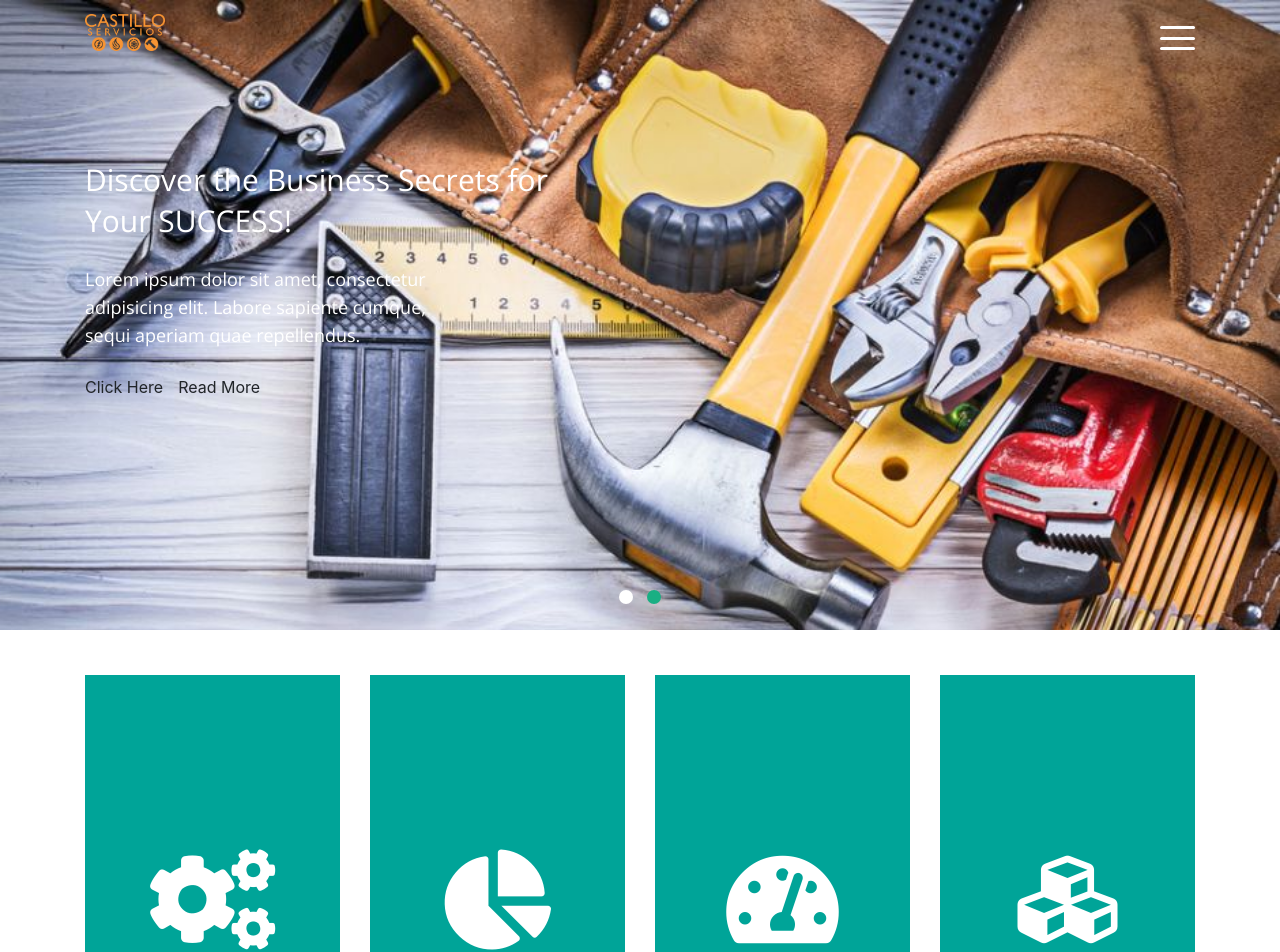
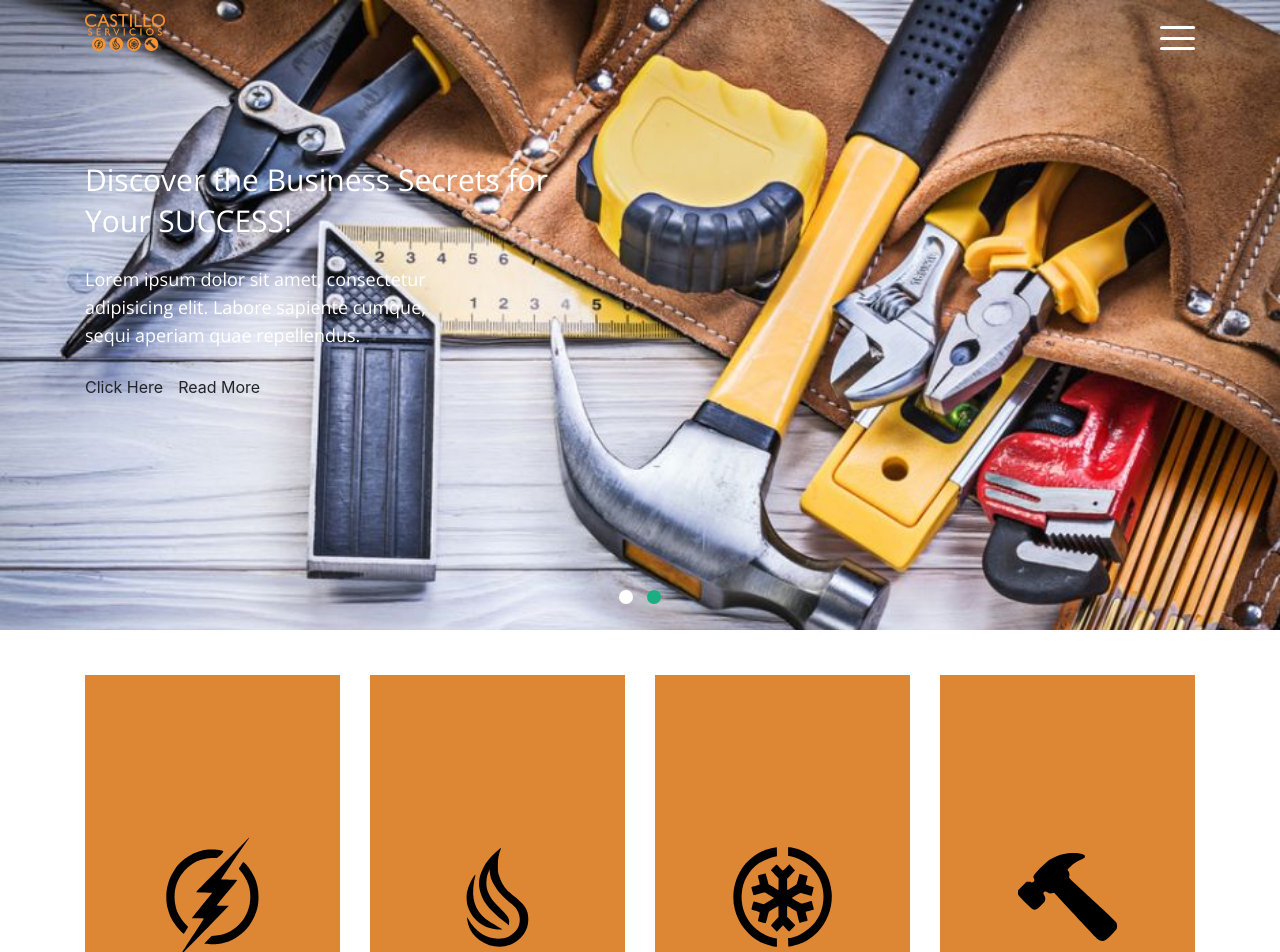
Before and after one commit to vivascastillomatias/claudio-portfolio, a React (Create React App) app: page / in a window 1280 px wide. Shown: the top 952 px of the page. Built offline with nearby package versions, Linux system fonts and the light colour scheme.

Commit message:
Agrego los simbolos svg del Logo para la parte de Features del Home

```diff
--- a/src/Components/Features.jsx
+++ b/src/Components/Features.jsx
@@ -1,4 +1,119 @@
 import React from 'react';
+
+const data = {
+    cuadros: [
+    {titulo: "Electricidad", cuerpo: "cuerpo de titulo1"},
+    {titulo: "Gasista", cuerpo: "cuerpo de titulo2"},
+    {titulo: "Refrigeracion", cuerpo: "cuerpo de titulo3"},
+    {titulo: "Refacciones", cuerpo: "cuerpo de titulo3"}
+    ]
+  }
+
+var iconGas = <svg version="1.0" xmlns="http://www.w3.org/2000/svg" width="100" height="100" viewBox="0 0 187.000000 300.000000" preserveAspectRatio="xMidYMid meet">
+<g transform="translate(0.000000,300.000000) scale(0.100000,-0.100000)"
+fill="#000000" stroke="none">
+<path d="M915 2872 c-202 -182 -320 -328 -412 -509 -112 -219 -145 -406 -108
+-618 31 -178 98 -326 223 -495 87 -117 301 -324 452 -436 74 -56 149 -116 167
+-134 30 -31 33 -32 40 -14 4 10 8 51 8 89 -1 116 -30 158 -285 420 -196 201
+-254 276 -320 410 -66 135 -84 224 -77 374 5 118 17 171 65 295 l26 69 13 -97
+c6 -53 19 -121 28 -152 24 -84 118 -259 192 -359 80 -108 271 -301 403 -406
+118 -95 149 -128 195 -204 107 -179 105 -403 -5 -575 -50 -78 -159 -174 -242
+-213 -236 -112 -563 -83 -809 72 -167 106 -308 259 -400 434 -22 43 -43 76
+-46 73 -9 -8 17 -164 39 -235 56 -181 174 -341 338 -456 405 -284 914 -255
+1232 72 163 168 237 364 225 598 -7 125 -23 190 -75 290 -47 91 -193 238 -359
+364 -68 51 -150 123 -184 159 -127 138 -220 305 -266 480 -23 86 -26 117 -27
+272 -1 192 16 300 73 461 16 44 25 79 22 79 -3 0 -60 -49 -126 -108z"/>
+<path d="M233 2127 c-110 -147 -202 -378 -222 -560 -11 -94 1 -241 25 -325
+101 -347 349 -592 694 -683 94 -25 267 -44 316 -35 l36 7 -148 86 c-82 47
+-185 109 -229 138 -377 250 -535 573 -496 1017 11 124 39 291 60 366 13 43 2
+40 -36 -11z"/>
+</g>
+</svg>
+var iconElectricidad = <svg version="1.0" xmlns="http://www.w3.org/2000/svg"
+width="120" height="120" viewBox="0 0 300.000000 388.000000"
+preserveAspectRatio="xMidYMid meet">
+<g transform="translate(0.000000,388.000000) scale(0.100000,-0.100000)"
+fill="#000000" stroke="none">
+<path d="M2554 3728 c-70 -73 -444 -457 -830 -853 -386 -396 -714 -735 -729
+-752 l-27 -33 164 -1 c89 -1 207 -4 262 -8 l98 -6 -142 -175 c-131 -162 -250
+-308 -445 -550 l-77 -95 196 -3 c108 -1 196 -6 196 -10 0 -16 -173 -284 -603
+-938 -93 -141 -171 -263 -175 -272 -3 -9 21 12 54 48 32 36 244 254 470 485
+225 231 557 571 736 755 l326 335 -194 3 c-107 1 -194 6 -194 10 0 9 141 183
+376 463 174 207 284 348 284 361 0 5 -117 8 -260 8 -175 0 -260 3 -260 10 0
+13 33 64 164 255 53 77 171 250 261 385 91 135 195 288 232 340 36 52 97 141
+134 197 38 56 73 104 78 107 9 6 43 66 37 66 -2 0 -61 -60 -132 -132z"/>
+<path d="M1350 3473 c-427 -46 -840 -295 -1076 -649 -177 -266 -267 -560 -268
+-874 0 -157 12 -252 50 -399 49 -190 103 -307 225 -487 91 -135 277 -331 295
+-312 16 18 134 207 134 216 0 4 -35 43 -78 87 -85 87 -190 235 -229 324 -14
+31 -34 74 -44 96 -53 114 -95 377 -85 534 17 261 87 466 229 666 127 179 303
+329 493 421 144 69 414 120 574 107 l76 -6 60 50 c85 71 146 142 142 167 -2
+16 -15 24 -51 33 -111 27 -320 40 -447 26z"/>
+<path d="M2426 2976 c-37 -52 -69 -102 -72 -111 -4 -10 11 -36 43 -73 91 -104
+145 -186 204 -307 88 -182 122 -334 122 -545 0 -335 -131 -656 -364 -890 -222
+-223 -475 -339 -801 -365 l-86 -7 -119 -121 -118 -120 35 -9 c65 -15 302 -21
+400 -9 322 39 620 183 858 415 120 117 210 243 300 421 109 218 151 378 159
+611 13 381 -79 693 -293 991 -61 86 -176 213 -192 213 -6 0 -40 -42 -76 -94z"/>
+</g>
+</svg>
+var iconRefacciones = <svg version="1.0" xmlns="http://www.w3.org/2000/svg"
+width="100" height="100" viewBox="0 0 284.000000 252.000000"
+preserveAspectRatio="xMidYMid meet">
+<g transform="translate(0.000000,252.000000) scale(0.100000,-0.100000)"
+fill="#000000" stroke="none">
+<path d="M1435 2500 c-194 -21 -433 -115 -586 -230 -92 -69 -357 -340 -381
+-389 -21 -43 -21 -46 -5 -92 22 -61 21 -71 -6 -97 -24 -23 -61 -29 -72 -12 -3
+6 -33 10 -67 10 l-60 0 -121 -119 -121 -118 -4 -60 c-4 -59 -4 -60 46 -119 67
+-80 322 -328 364 -354 37 -22 73 -25 114 -10 33 13 220 193 240 232 24 45 17
+105 -17 166 -26 46 -29 59 -20 78 6 13 21 26 35 30 22 5 35 0 110 -43 26 -16
+69 -16 120 -2 24 7 41 7 45 1 6 -10 505 -548 756 -817 83 -88 219 -235 304
+-328 167 -180 217 -217 296 -217 73 0 132 40 272 184 144 147 159 173 150 264
+-9 87 23 53 -567 603 -151 140 -393 365 -538 499 -247 227 -263 245 -255 269
+16 55 9 116 -20 159 -34 52 -31 61 62 140 100 86 151 120 286 187 118 60 120
+61 120 95 0 27 -6 37 -30 51 -68 40 -274 58 -450 39z"/>
+</g>
+</svg>
+var iconRefrigeracion = <svg version="1.0" xmlns="http://www.w3.org/2000/svg"
+width="100" height="100" viewBox="0 0 300.000000 304.000000"
+preserveAspectRatio="xMidYMid meet">
+<g transform="translate(0.000000,304.000000) scale(0.100000,-0.100000)"
+fill="#000000" stroke="none">
+<path d="M1285 3023 c-135 -17 -339 -79 -450 -136 -227 -116 -439 -304 -573
+-510 -239 -366 -316 -817 -212 -1233 81 -323 267 -618 512 -814 142 -113 237
+-169 391 -230 118 -46 289 -90 351 -90 l26 0 0 124 0 125 -47 7 c-252 37 -587
+241 -756 459 -198 256 -292 572 -266 896 31 382 212 704 521 922 128 91 355
+185 511 212 l37 6 0 134 c0 74 -3 134 -7 134 -5 -1 -21 -4 -38 -6z"/>
+<path d="M1670 2900 l0 -130 28 -5 c288 -60 513 -176 697 -360 107 -106 171
+-200 236 -345 114 -255 145 -535 88 -796 -41 -189 -89 -302 -207 -484 -99
+-151 -374 -367 -567 -443 -95 -38 -201 -67 -248 -67 l-28 0 3 -127 3 -128 45
+4 c112 8 387 98 500 163 113 66 269 188 350 274 311 330 470 793 421 1224 -39
+336 -147 588 -372 865 -125 155 -360 320 -564 398 -114 44 -285 87 -341 87
+l-44 0 0 -130z"/>
+<path d="M1231 2424 c-45 -47 -81 -88 -81 -92 0 -4 52 -60 115 -126 l115 -118
+0 -179 c0 -98 -3 -179 -7 -178 -5 0 -27 13 -50 27 -23 15 -88 55 -144 89
+l-103 62 -42 161 c-23 89 -44 163 -46 166 -6 5 -220 -56 -231 -66 -4 -4 6 -61
+22 -128 17 -66 31 -127 31 -135 0 -9 -39 -24 -117 -46 -65 -18 -123 -34 -130
+-36 -12 -4 -11 -9 26 -155 13 -47 26 -88 30 -92 4 -5 61 7 126 26 231 65 216
+63 266 29 24 -16 86 -54 136 -84 51 -30 93 -57 93 -60 0 -3 -70 -47 -155 -99
+l-156 -93 -142 42 c-78 22 -149 41 -157 41 -11 0 -24 -33 -47 -120 -35 -134
+-36 -130 37 -145 79 -16 190 -58 190 -71 0 -8 -14 -69 -31 -135 -25 -96 -29
+-123 -18 -129 27 -18 220 -63 228 -54 4 5 27 83 50 174 22 90 47 170 54 178 8
+7 74 49 148 93 l134 79 3 -171 2 -170 -115 -122 c-63 -67 -115 -127 -115 -132
+0 -6 40 -51 90 -100 l90 -89 93 98 93 99 89 -97 c50 -53 95 -95 101 -94 6 2
+50 44 98 95 l88 92 -126 130 -126 129 0 160 c0 89 3 163 8 165 4 2 67 -32 141
+-77 l134 -81 24 -90 c12 -49 32 -130 44 -178 17 -72 24 -87 37 -83 10 3 60 17
+112 31 52 15 102 30 111 34 15 5 14 19 -16 136 -18 72 -32 131 -31 132 4 5
+186 56 214 60 21 4 32 11 32 22 0 20 -56 241 -63 247 -3 3 -65 -11 -138 -32
+-194 -53 -178 -53 -267 1 -42 27 -103 63 -134 82 -32 19 -58 38 -58 43 0 15
+235 150 260 150 14 0 94 -20 179 -45 85 -25 156 -44 157 -42 5 5 65 259 62
+262 -2 1 -46 14 -98 29 -159 44 -157 41 -120 158 11 34 22 83 26 108 l6 45
+-122 33 c-67 19 -123 32 -125 30 -2 -2 -20 -68 -40 -148 -21 -80 -41 -153 -47
+-163 -5 -9 -44 -38 -86 -63 -42 -25 -102 -61 -132 -79 -30 -19 -58 -34 -62
+-35 -5 0 -8 77 -8 171 l0 172 84 86 c107 109 156 163 156 171 0 4 -38 47 -85
+96 l-85 89 -95 -97 c-54 -56 -100 -95 -108 -92 -7 2 -50 45 -96 94 -45 50 -86
+90 -91 90 -4 0 -44 -39 -89 -86z"/>
+</g>
+</svg>
+
 
 export default function Features() {
 
@@ -10,11 +125,11 @@ export default function Features() {
                     <div class="col-xs-12 col-sm-12 col-md-6 col-lg-3 col-xl-3">
                     <div class="each-icon box-1">
                         <div class="icon-wrap">
-                        <i class="fa fa-cogs"></i>
+                        {iconElectricidad}
                         </div>
                         <div class="icon-text">
-                        <h3>Title</h3>
-                        <p>Lorem ipsum dolor sit amet, consectetur adipisicing elit. Labore sapiente cumque est, quaerat sequi aperiam quae repellendus. Aspernatur corrupti eos quam beatae, voluptatibus nemo distinctio ad suscipit, et officia velit.</p>
+                        <h3>{data.cuadros[0].titulo}</h3>
+                        <p>{data.cuadros[0].cuerpo}</p>
                         <div class="cta">
                             {/* <a title="Read More" href="#"><i class="fa fa-arrow-right" aria-hidden="true"></i></a> */}
                         </div>
@@ -24,11 +139,11 @@ export default function Features() {
                     <div class="col-xs-12 col-sm-12 col-md-6 col-lg-3 col-xl-3">
                     <div class="each-icon box-2">
                         <div class="icon-wrap">
-                        <i class="fa fa-chart-pie"></i>
+                        {iconGas}
                         </div>
                         <div class="icon-text">
-                        <h3>Title</h3>
-                        <p>Lorem ipsum dolor sit amet, consectetur adipisicing elit. Labore sapiente cumque est, quaerat sequi aperiam quae repellendus. Aspernatur corrupti eos quam beatae, voluptatibus nemo distinctio ad suscipit, et officia velit.</p>
+                        <h3>{data.cuadros[1].titulo}</h3>
+                        <p>{data.cuadros[1].cuerpo}</p>
                         <div class="cta">
                             {/* <a title="Read More" href="#"><i class="fa fa-arrow-right" aria-hidden="true"></i></a> */}
                         </div>
@@ -38,11 +153,11 @@ export default function Features() {
                     <div class="col-xs-12 col-sm-12 col-md-6 col-lg-3 col-xl-3">
                     <div class="each-icon box-3">
                         <div class="icon-wrap">
-                        <i class="fa fa-tachometer-alt"></i>
+                        {iconRefrigeracion}
                         </div>
                         <div class="icon-text">
-                        <h3>Title</h3>
-                        <p>Lorem ipsum dolor sit amet, consectetur adipisicing elit. Labore sapiente cumque est, quaerat sequi aperiam quae repellendus. Aspernatur corrupti eos quam beatae, voluptatibus nemo distinctio ad suscipit, et officia velit.</p>
+                        <h3>{data.cuadros[2].titulo}</h3>
+                        <p>{data.cuadros[2].cuerpo}</p>
                         <div class="cta">
                             {/* <a title="Read More" href="#"><i class="fa fa-arrow-right" aria-hidden="true"></i></a> */}
                         </div>
@@ -52,11 +167,11 @@ export default function Features() {
                     <div class="col-xs-12 col-sm-12 col-md-6 col-lg-3 col-xl-3">
                     <div class="each-icon box-4">
                         <div class="icon-wrap">
-                        <i class="fa fa-cubes"></i>
+                        {iconRefacciones}
                         </div>
                         <div class="icon-text">
-                        <h3>Title</h3>
-                        <p>Lorem ipsum dolor sit amet, consectetur adipisicing elit. Labore sapiente cumque est, quaerat sequi aperiam quae repellendus. Aspernatur corrupti eos quam beatae, voluptatibus nemo distinctio ad suscipit, et officia velit.</p>
+                        <h3>{data.cuadros[3].titulo}</h3>
+                        <p>{data.cuadros[3].cuerpo}</p>
                         <div class="cta">
                             {/* <a title="Read More" href="#"><i class="fa fa-arrow-right" aria-hidden="true"></i></a> */}
                         </div>
@@ -64,10 +179,6 @@ export default function Features() {
                     </div>
                     </div>
                 </div>
-                <div class="title text-center">
-                <h3>Gain The Knowledge you Need to Succeed</h3>
-                <p>Lorem ipsum dolor sit amet, consectetur adipisicing elit. Labore sapiente cumque est, quaerat sequi aperiam quae repellendus. Aspernatur corrupti eos quam beatae, voluptatibus nemo distinctio ad suscipit, et officia velit.</p>
-                </div>
             </div>
         </section>
         </>
--- a/src/Pages/Home.jsx
+++ b/src/Pages/Home.jsx
@@ -20,7 +20,7 @@ import imagen6 from '../images/image-6.jpg';
 
 const data = {
   cuadros: [
-  {titulo: "Te amo mi gorriño", img: imagen1, cuerpo: "cuerpo de titulo1"},
+  {titulo: "Titulo1", img: imagen1, cuerpo: "cuerpo de titulo1"},
   {titulo: "Titulo2", img: imagen2, cuerpo: "cuerpo de titulo2"},
   {titulo: "Titulo3", img: imagen3, cuerpo: "cuerpo de titulo3"},
   {titulo: "Titulo4", img: imagen4, cuerpo: "cuerpo de titulo4"},
```
Also changed, not shown: public/styles/style.css.
